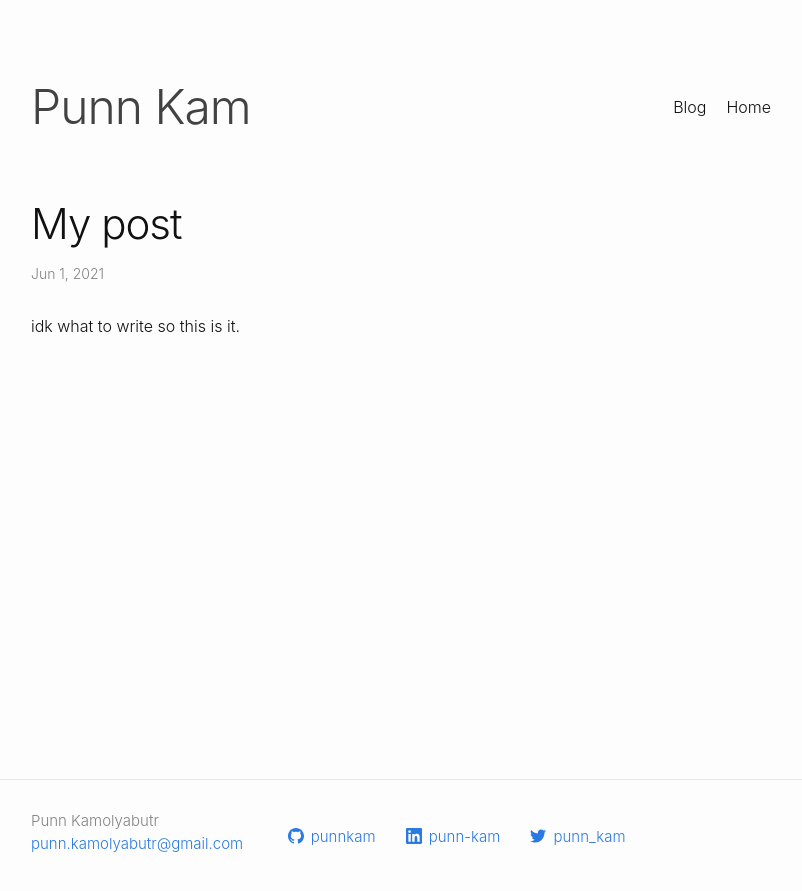
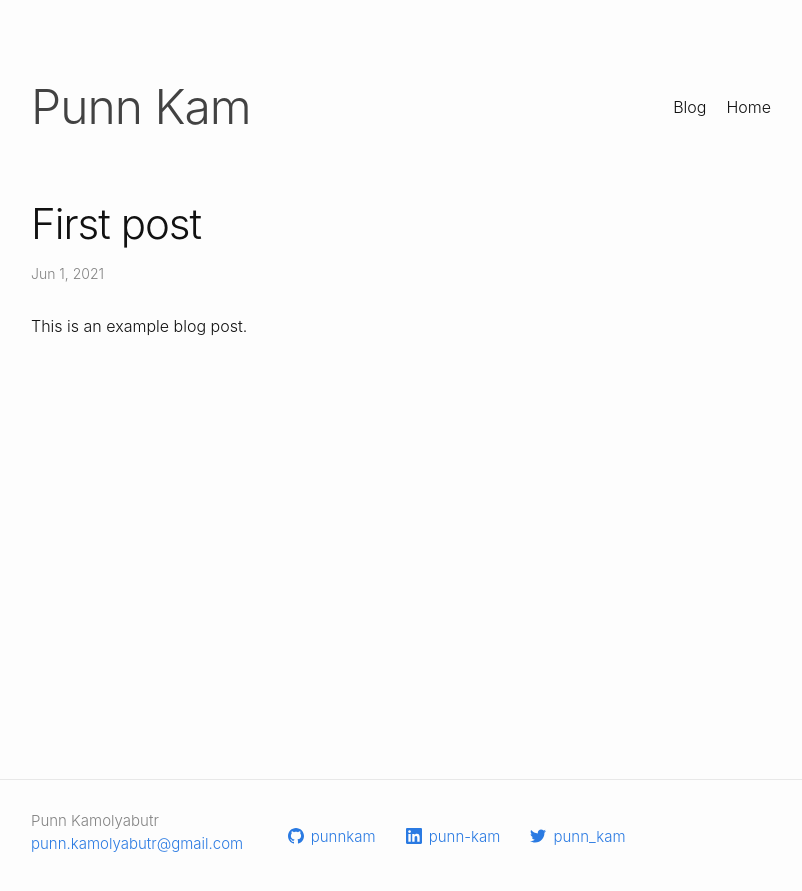
Before and after one commit to punnkam/punnkam.github.io, a Jekyll site: the page built from _posts/2021-06-01-First Post.md, in a window 1280 px wide. Shown: the top 891 px of the page, without its empty margins (239-1041 px from the left). Built offline with Jekyll 4.4.1, drawn with Linux system fonts in a browser that asks for light colours.

Commit message:
example blog

```diff
--- a/_data/navigation.yml
+++ /dev/null
@@ -1,6 +0,0 @@
-- name:
-  link: /more.md
-- name:
-  link:
-- name: Blog
-  link: /blog.html
--- a/_includes/navigation.html
+++ /dev/null
@@ -1,5 +0,0 @@
-<nav>
-  {% for item in site.data.navigation %}
-    <a href="{{ item.link }}" {% if page.url == item.link %}class="current"{% endif %}>{{ item.name }}</a>
-  {% endfor %}
-</nav>
--- a/_posts/2021-06-01-My Post.md
+++ b/_posts/2021-06-01-First Post.md
@@ -2,4 +2,4 @@
 layout: post
 author: Punn
 ---
-idk what to write so this is it.
+This is an example blog post.
```
